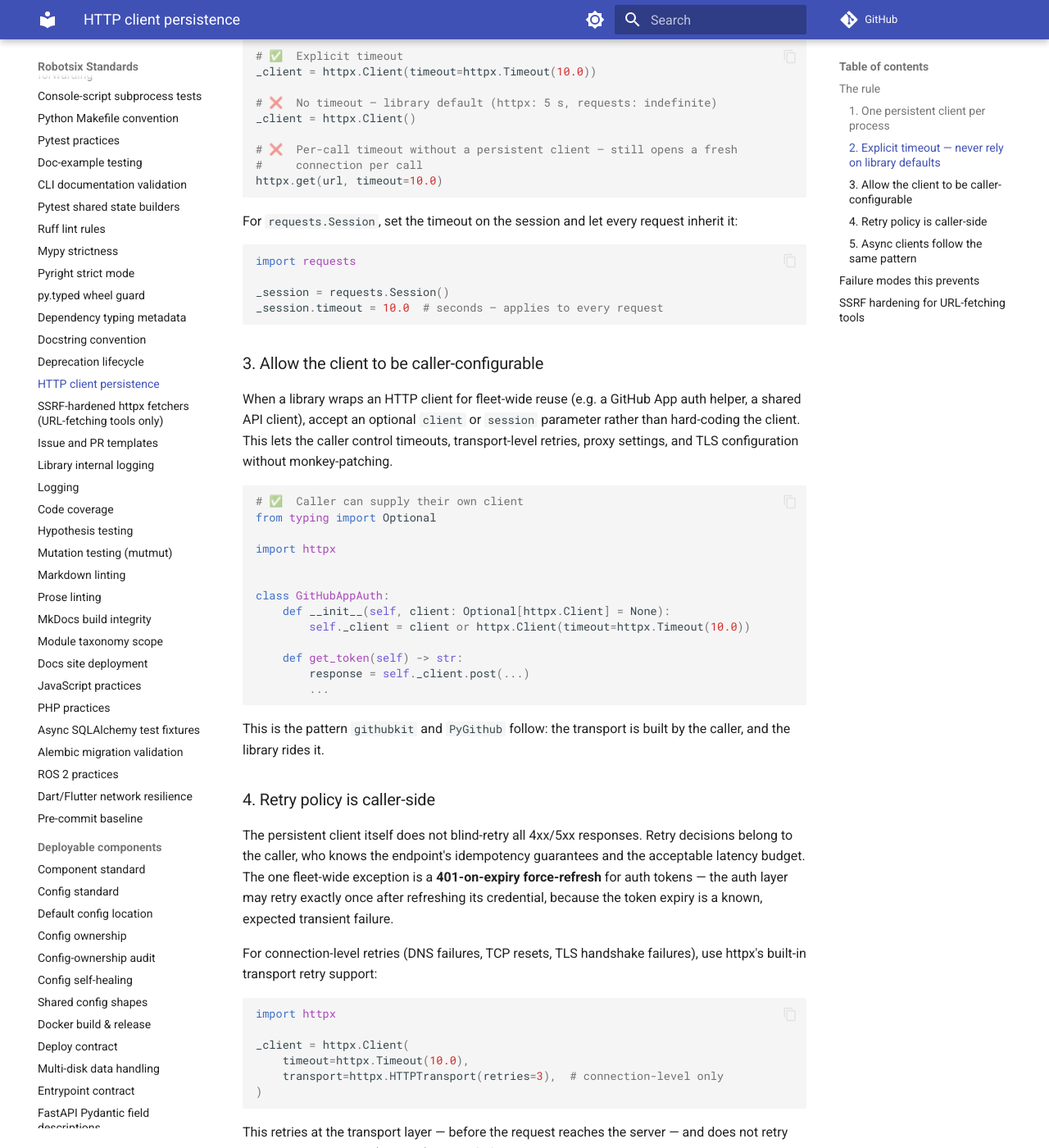
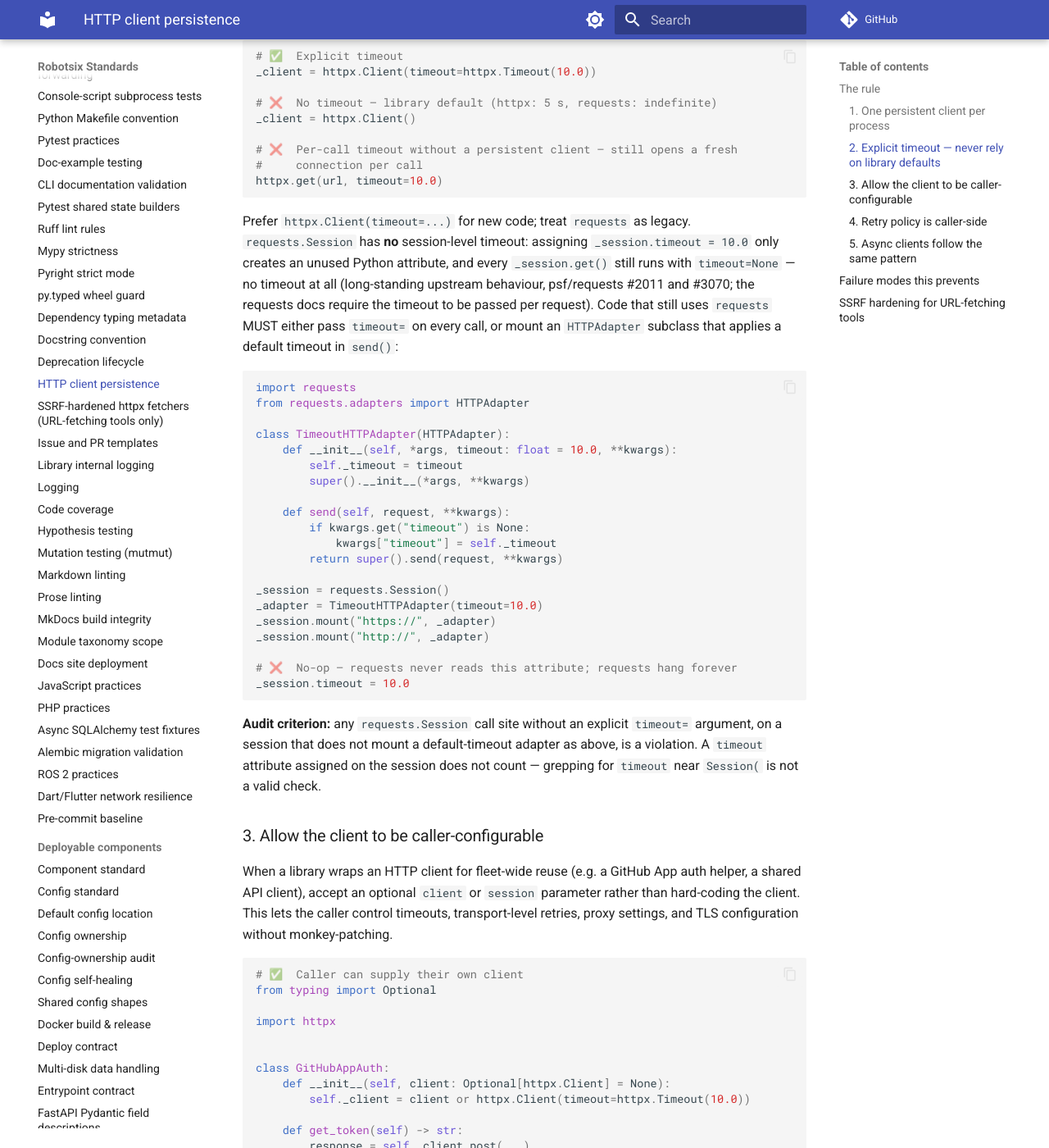
Before and after one commit to damien-robotsix/robotsix-standards, an MkDocs documentation site: the page built from docs/http-client-persistence.md, in a window 1280 px wide and 1400 px high, scrolled down 1329 px. Shown: the whole window at 82% size. Built offline with MkDocs 1.6.1 and Material for MkDocs 9.7.7, drawn with Linux system fonts in a browser that asks for light colours; comment, search, counter and statistics services are not loaded.

Commit message:
docs: http-client-persistence: `requests.Session.timeout = 10.0` is a no-op, so the recommended pattern leaves requests with no timeout (20261025T211539Z-http-client-persistence-requests-session-d588) (#422)
Co-authored-by: robotsix-mill <mill@robotsix.local>

````diff
--- a/docs/http-client-persistence.md
+++ b/docs/http-client-persistence.md
@@ -74,15 +74,43 @@ _client = httpx.Client()
 httpx.get(url, timeout=10.0)
 ```
 
-For `requests.Session`, set the timeout on the session and let every
-request inherit it:
+Prefer `httpx.Client(timeout=...)` for new code; treat `requests` as
+legacy. `requests.Session` has **no** session-level timeout: assigning
+`_session.timeout = 10.0` only creates an unused Python attribute, and
+every `_session.get()` still runs with `timeout=None` — no timeout at all
+(long-standing upstream behaviour, psf/requests #2011 and #3070; the
+requests docs require the timeout to be passed per request). Code that
+still uses `requests` MUST either pass `timeout=` on every call, or mount
+an `HTTPAdapter` subclass that applies a default timeout in `send()`:
 
 ```python
 import requests
+from requests.adapters import HTTPAdapter
+
+class TimeoutHTTPAdapter(HTTPAdapter):
+    def __init__(self, *args, timeout: float = 10.0, **kwargs):
+        self._timeout = timeout
+        super().__init__(*args, **kwargs)
+
+    def send(self, request, **kwargs):
+        if kwargs.get("timeout") is None:
+            kwargs["timeout"] = self._timeout
+        return super().send(request, **kwargs)
 
 _session = requests.Session()
-_session.timeout = 10.0  # seconds — applies to every request
+_adapter = TimeoutHTTPAdapter(timeout=10.0)
+_session.mount("https://", _adapter)
+_session.mount("http://", _adapter)
+
+# ❌  No-op — requests never reads this attribute; requests hang forever
+_session.timeout = 10.0
 ```
+
+**Audit criterion:** any `requests.Session` call site without an explicit
+`timeout=` argument, on a session that does not mount a default-timeout
+adapter as above, is a violation. A `timeout` attribute assigned on the
+session does not count — grepping for `timeout` near `Session(` is not a
+valid check.
 
 ### 3. Allow the client to be caller-configurable
 
````
